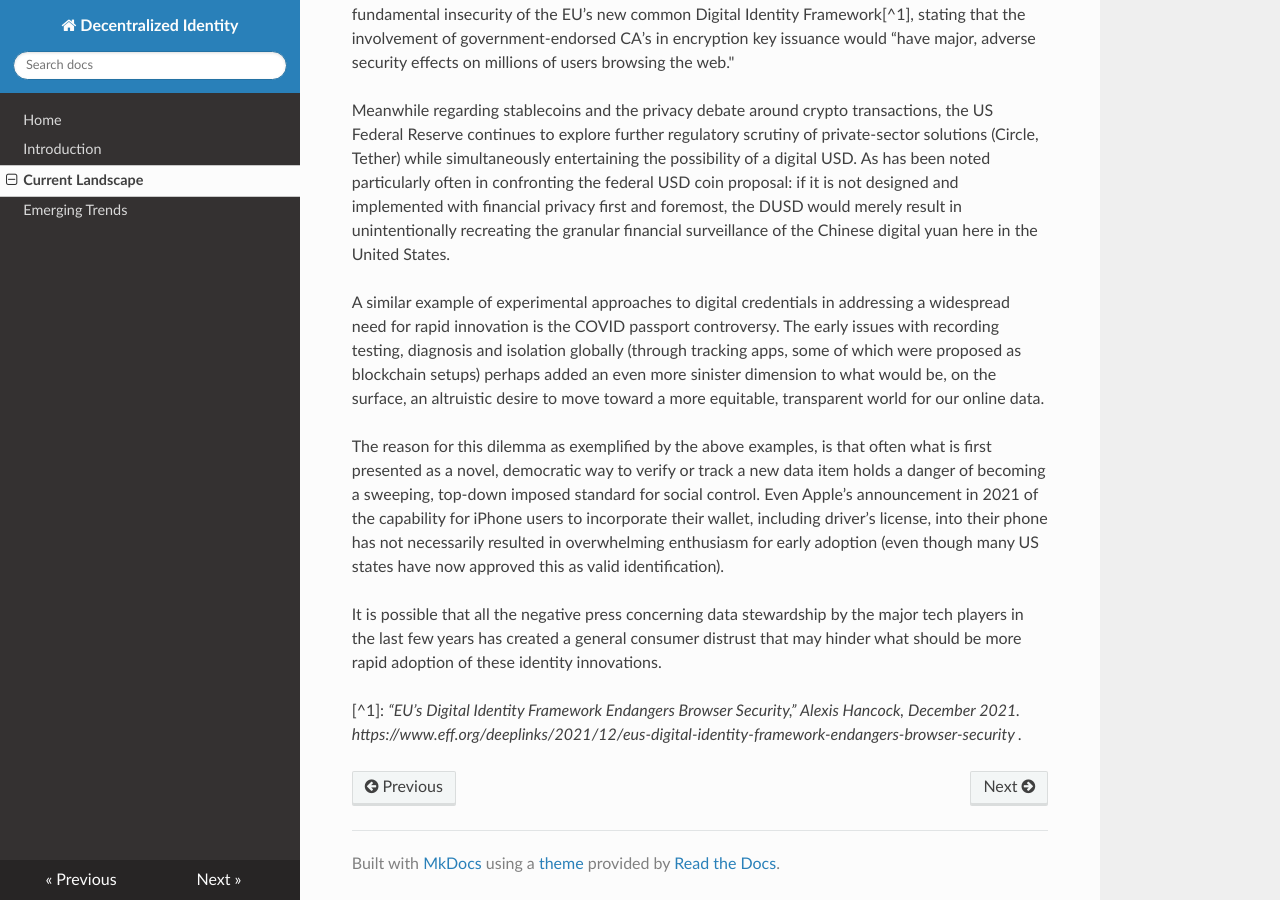
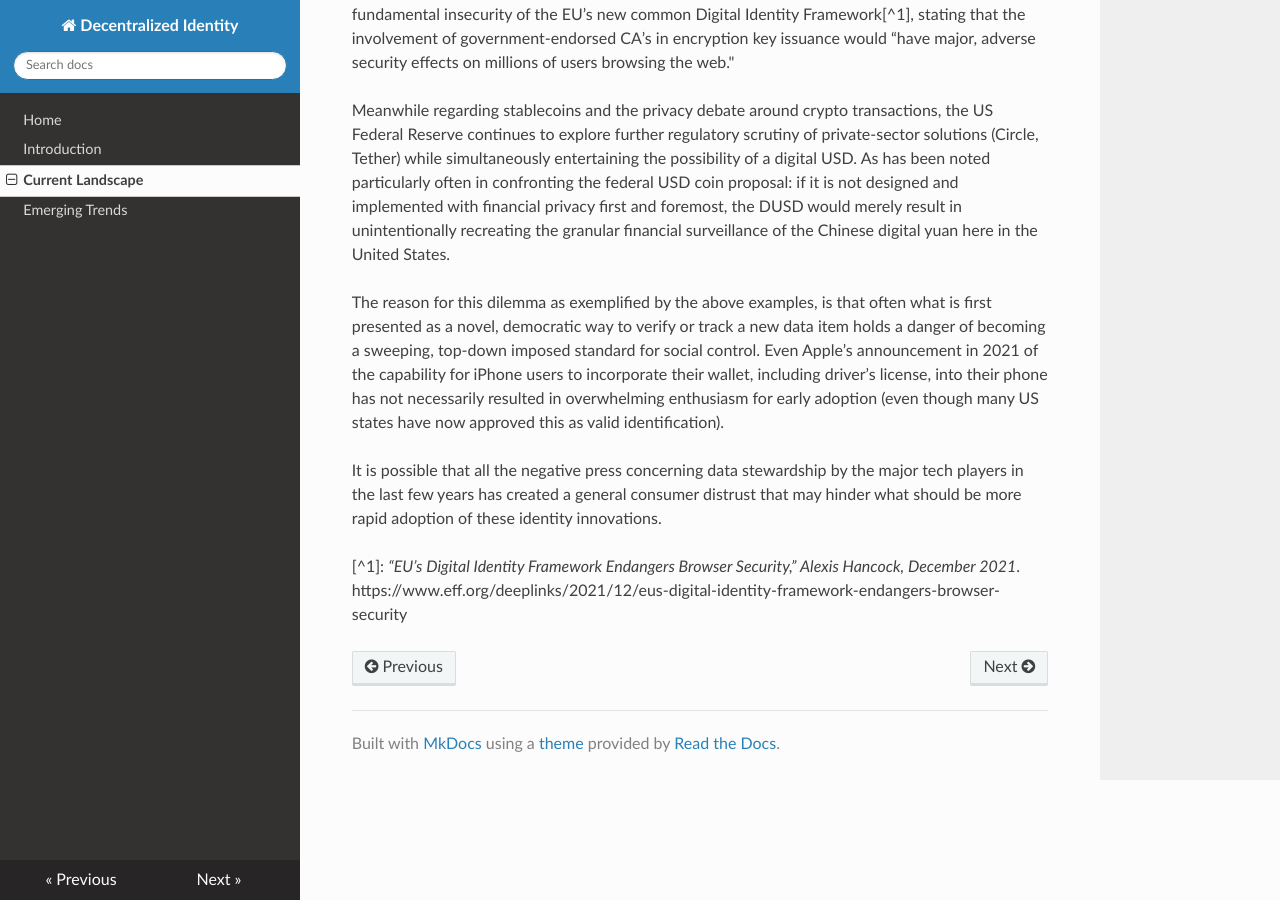
Before and after one commit to panasthetik2/identity-series, an MkDocs documentation site: the page built from docs/landscape.md, in a window 1280 px wide and 900 px high, scrolled down 565 px. Built offline with MkDocs 1.6.1, drawn with Linux system fonts in a browser that asks for light colours; nearby versions of some CDN libraries.

Commit message:
take out p

```diff
--- a/docs/landscape.md
+++ b/docs/landscape.md
@@ -10,11 +10,12 @@ In Europe’s case, the Electronic Frontier Foundation (EFF) recently issued a r
 
 Meanwhile regarding stablecoins and the privacy debate around crypto transactions, the US Federal Reserve continues to explore further regulatory scrutiny of private-sector solutions (Circle, Tether) while simultaneously entertaining the possibility of a digital USD. As has been noted particularly often in confronting the federal USD coin proposal: if it is not designed and implemented with financial privacy first and foremost, the DUSD would merely result in unintentionally recreating the granular financial surveillance of the Chinese digital yuan here in the United States.
 
-A similar example of experimental approaches to digital credentials in addressing a widespread need for rapid innovation is the COVID passport controversy. The early issues with recording testing, diagnosis and isolation globally (through tracking apps, some of which were proposed as blockchain setups) perhaps added an even more sinister dimension to what would be, on the surface, an altruistic desire to move toward a more equitable, transparent world for our online data.
+<!-- A similar example of experimental approaches to digital credentials in addressing a widespread need for rapid innovation is the COVID passport controversy. The early issues with recording testing, diagnosis and isolation globally (through tracking apps, some of which were proposed as blockchain setups) perhaps added an even more sinister dimension to what would be, on the surface, an altruistic desire to move toward a more equitable, transparent world for our online data.  -->
 
 The reason for this dilemma as exemplified by the above examples, is that often what is first presented as a novel, democratic way to verify or track a new data item holds a danger of becoming a sweeping, top-down imposed standard for social control. Even Apple’s announcement in 2021 of the capability for iPhone users to incorporate their wallet, including driver’s license, into their phone has not necessarily resulted in overwhelming enthusiasm for early adoption (even though many US states have now approved this as valid identification).
 
 It is possible that all the negative press concerning data stewardship by the major tech players in the last few years has created a general consumer distrust that may hinder what should be more rapid adoption of these identity innovations.
 
 
-[^1]: *“EU’s Digital Identity Framework Endangers Browser Security,” Alexis Hancock, December 2021. https://www.eff.org/deeplinks/2021/12/eus-digital-identity-framework-endangers-browser-security .*
+[^1]: *“EU’s Digital Identity Framework Endangers Browser Security,” Alexis Hancock, December 2021*.
+https://www.eff.org/deeplinks/2021/12/eus-digital-identity-framework-endangers-browser-security
```
